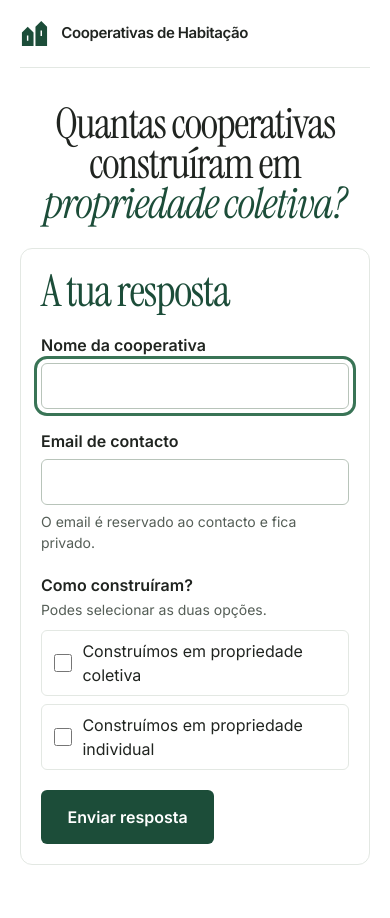
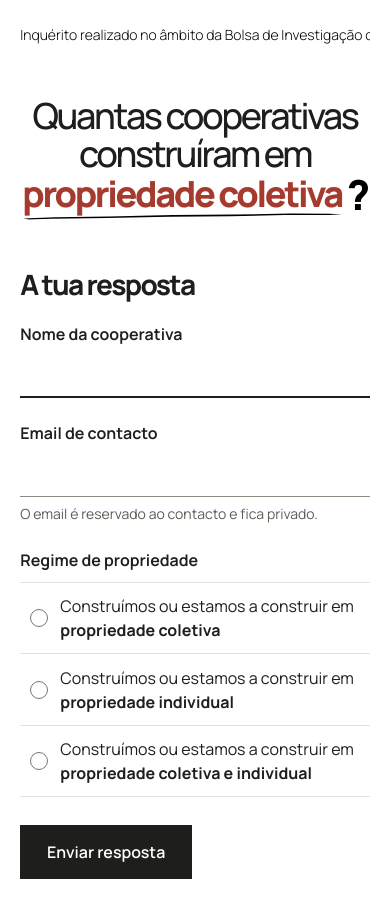
Before and after one commit to martamirandaviana/cooperativas-habitacao-inquerito, a website: page public/index.html in a window 390 px wide. Both pictures are taken after a click on the button "Responder". Drawn offline with Linux system fonts and the light colour scheme.

Commit message:
Refinar a apresentação do inquérito e do gráfico

```diff
--- a/licenses/instrument-serif-OFL.txt
+++ /dev/null
@@ -1,93 +0,0 @@
-Copyright 2022 The Instrument Serif Project Authors (https://github.com/Instrument/instrument-serif) InstrumentSerif-Italic.ttf: Copyright 2022 The Instrument Serif Project Authors (https://github.com/Instrument/instrument-serif)
-
-This Font Software is licensed under the SIL Open Font License, Version 1.1.
-This license is copied below, and is also available with a FAQ at:
-http://scripts.sil.org/OFL
-
-
------------------------------------------------------------
-SIL OPEN FONT LICENSE Version 1.1 - 26 February 2007
------------------------------------------------------------
-
-PREAMBLE
-The goals of the Open Font License (OFL) are to stimulate worldwide
-development of collaborative font projects, to support the font creation
-efforts of academic and linguistic communities, and to provide a free and
-open framework in which fonts may be shared and improved in partnership
-with others.
-
-The OFL allows the licensed fonts to be used, studied, modified and
-redistributed freely as long as they are not sold by themselves. The
-fonts, including any derivative works, can be bundled, embedded,
-redistributed and/or sold with any software provided that any reserved
-names are not used by derivative works. The fonts and derivatives,
-however, cannot be released under any other type of license. The
-requirement for fonts to remain under this license does not apply
-to any document created using the fonts or their derivatives.
-
-DEFINITIONS
-"Font Software" refers to the set of files released by the Copyright
-Holder(s) under this license and clearly marked as such. This may
-include source files, build scripts and documentation.
-
-"Reserved Font Name" refers to any names specified as such after the
-copyright statement(s).
-
-"Original Version" refers to the collection of Font Software components as
-distributed by the Copyright Holder(s).
-
-"Modified Version" refers to any derivative made by adding to, deleting,
-or substituting -- in part or in whole -- any of the components of the
-Original Version, by changing formats or by porting the Font Software to a
-new environment.
-
-"Author" refers to any designer, engineer, programmer, technical
-writer or other person who contributed to the Font Software.
-
-PERMISSION & CONDITIONS
-Permission is hereby granted, free of charge, to any person obtaining
-a copy of the Font Software, to use, study, copy, merge, embed, modify,
-redistribute, and sell modified and unmodified copies of the Font
-Software, subject to the following conditions:
-
-1) Neither the Font Software nor any of its individual components,
-in Original or Modified Versions, may be sold by itself.
-
-2) Original or Modified Versions of the Font Software may be bundled,
-redistributed and/or sold with any software, provided that each copy
-contains the above copyright notice and this license. These can be
-included either as stand-alone text files, human-readable headers or
-in the appropriate machine-readable metadata fields within text or
-binary files as long as those fields can be easily viewed by the user.
-
-3) No Modified Version of the Font Software may use the Reserved Font
-Name(s) unless explicit written permission is granted by the corresponding
-Copyright Holder. This restriction only applies to the primary font name as
-presented to the users.
-
-4) The name(s) of the Copyright Holder(s) or the Author(s) of the Font
-Software shall not be used to promote, endorse or advertise any
-Modified Version, except to acknowledge the contribution(s) of the
-Copyright Holder(s) and the Author(s) or with their explicit written
-permission.
-
-5) The Font Software, modified or unmodified, in part or in whole,
-must be distributed entirely under this license, and must not be
-distributed under any other license. The requirement for fonts to
-remain under this license does not apply to any document created
-using the Font Software.
-
-TERMINATION
-This license becomes null and void if any of the above conditions are
-not met.
-
-DISCLAIMER
-THE FONT SOFTWARE IS PROVIDED "AS IS", WITHOUT WARRANTY OF ANY KIND,
-EXPRESS OR IMPLIED, INCLUDING BUT NOT LIMITED TO ANY WARRANTIES OF
-MERCHANTABILITY, FITNESS FOR A PARTICULAR PURPOSE AND NONINFRINGEMENT
-OF COPYRIGHT, PATENT, TRADEMARK, OR OTHER RIGHT. IN NO EVENT SHALL THE
-COPYRIGHT HOLDER BE LIABLE FOR ANY CLAIM, DAMAGES OR OTHER LIABILITY,
-INCLUDING ANY GENERAL, SPECIAL, INDIRECT, INCIDENTAL, OR CONSEQUENTIAL
-DAMAGES, WHETHER IN AN ACTION OF CONTRACT, TORT OR OTHERWISE, ARISING
-FROM, OUT OF THE USE OR INABILITY TO USE THE FONT SOFTWARE OR FROM
-OTHER DEALINGS IN THE FONT SOFTWARE.
--- a/licenses/inter-OFL.txt
+++ b/licenses/manrope-OFL.txt
@@ -1,4 +1,4 @@
-Copyright 2016 The Inter Project Authors (https://github.com/rsms/inter) Inter-Italic[opsz,wght].ttf: Copyright 2016 The Inter Project Authors (https://github.com/rsms/inter)
+Copyright 2019 The Manrope Project Authors (https://github.com/sharanda/manrope)
 
 This Font Software is licensed under the SIL Open Font License, Version 1.1.
 This license is copied below, and is also available with a FAQ at:
--- a/public/index.html
+++ b/public/index.html
@@ -7,21 +7,19 @@
   <meta name="theme-color" content="#ffffff">
   <title>Cooperativas de Habitação</title>
   <link rel="icon" href="icon.svg" type="image/svg+xml">
-  <link rel="preload" href="fonts/instrument-serif-regular.woff2" as="font" type="font/woff2" crossorigin>
-  <link rel="preload" href="fonts/instrument-serif-italic.woff2" as="font" type="font/woff2" crossorigin>
+  <link rel="preload" href="fonts/manrope.woff2" as="font" type="font/woff2" crossorigin>
   <link rel="stylesheet" href="styles.css">
   <script type="module" src="survey.js"></script>
 </head>
 <body>
   <header class="masthead">
     <div class="masthead-inner">
-      <img src="icon.svg" width="29" height="29" alt="">
-      <span>Cooperativas de Habitação</span>
+      <p>Inquérito realizado no âmbito da Bolsa de Investigação da FCT sobre Cooperativas de Habitação Acessível</p>
     </div>
   </header>
 
   <main class="survey">
-    <h1 aria-label="Quantas cooperativas construíram em propriedade coletiva?">Quantas cooperativas<br class="desktop-break"> construíram em<br class="desktop-break"> <em>propriedade coletiva?</em></h1>
+    <h1 aria-label="Quantas cooperativas construíram em propriedade coletiva?">Quantas cooperativas<br class="desktop-break"> construíram em<br class="desktop-break"> <span class="question-mark"><strong>propriedade coletiva</strong><b>?</b></span></h1>
 
     <div id="intro" class="intro">
       <button id="respond" class="button" type="button" aria-controls="response-panel" hidden disabled>Responder</button>
@@ -41,16 +39,19 @@
             <input id="email" name="email" type="email" autocomplete="email" maxlength="254" required aria-describedby="privacy">
             <p id="privacy" class="hint">O email é reservado ao contacto e fica privado.</p>
           </div>
-          <fieldset class="options" aria-describedby="options-hint">
-            <legend>Como construíram?</legend>
-            <p id="options-hint" class="hint">Podes selecionar as duas opções.</p>
+          <fieldset class="options">
+            <legend>Regime de propriedade</legend>
             <label class="option">
-              <input type="checkbox" name="collective">
-              <span>Construímos em propriedade coletiva</span>
+              <input type="radio" name="property" value="collective" required>
+              <span>Construímos ou estamos a construir em <strong>propriedade coletiva</strong></span>
             </label>
             <label class="option">
-              <input type="checkbox" name="individual">
-              <span>Construímos em propriedade individual</span>
+              <input type="radio" name="property" value="individual">
+              <span>Construímos ou estamos a construir em <strong>propriedade individual</strong></span>
+            </label>
+            <label class="option">
+              <input type="radio" name="property" value="both">
+              <span>Construímos ou estamos a construir em <strong>propriedade coletiva e individual</strong></span>
             </label>
           </fieldset>
           <button id="submit-response" class="button" type="submit">Enviar resposta</button>
@@ -63,19 +64,21 @@
       <h2 id="results-heading" tabindex="-1">Resultados</h2>
       <p class="results-status">A tua resposta foi registada.</p>
       <div class="chart" role="group" aria-label="Respostas por tipo de propriedade">
-        <div class="chart-row">
-          <div class="chart-caption">
-            <span>Propriedade coletiva</span>
-            <strong id="collective-count"></strong>
+        <div class="chart-series" role="group" aria-labelledby="collective-label">
+          <div class="chart-column">
+            <div id="collective-bar" class="bar bar-collective">
+              <strong id="collective-count" class="chart-count"></strong>
+            </div>
           </div>
-          <div class="track" aria-hidden="true"><div id="collective-bar" class="bar bar-collective"></div></div>
+          <strong id="collective-label" class="chart-caption collective-emphasis">Propriedade coletiva</strong>
         </div>
-        <div class="chart-row">
-          <div class="chart-caption">
-            <span>Propriedade individual</span>
-            <strong id="individual-count"></strong>
+        <div class="chart-series" role="group" aria-labelledby="individual-label">
+          <div class="chart-column">
+            <div id="individual-bar" class="bar bar-individual">
+              <strong id="individual-count" class="chart-count"></strong>
+            </div>
           </div>
-          <div class="track" aria-hidden="true"><div id="individual-bar" class="bar bar-individual"></div></div>
+          <strong id="individual-label" class="chart-caption">Propriedade individual</strong>
         </div>
       </div>
       <p id="results-summary" class="summary" role="status"></p>
--- a/public/styles.css
+++ b/public/styles.css
@@ -1,36 +1,21 @@
 @font-face {
-  font-family: "Instrument Serif";
-  src: url("fonts/instrument-serif-regular.woff2") format("woff2");
-  font-weight: 400;
-  font-display: swap;
-}
-
-@font-face {
-  font-family: "Instrument Serif";
-  src: url("fonts/instrument-serif-italic.woff2") format("woff2");
-  font-weight: 400;
-  font-style: italic;
-  font-display: swap;
-}
-
-@font-face {
-  font-family: Inter;
-  src: url("fonts/inter.woff2") format("woff2");
-  font-weight: 100 900;
+  font-family: Manrope;
+  src: url("fonts/manrope.woff2") format("woff2");
+  font-weight: 200 800;
   font-display: swap;
 }
 
 :root {
   color-scheme: light;
-  --ink: #202420;
-  --green: #1c4d39;
-  --green-hover: #123c2b;
-  --muted: #555e57;
-  --line: #e3e8e3;
-  --border: #b8c4ba;
-  --wash: #f2f6f2;
-  --serif: "Instrument Serif", "Times New Roman", serif;
-  font-family: Inter, system-ui, sans-serif;
+  --ink: #1e1e1c;
+  --button-hover: #3c3c37;
+  --muted: #5d5d57;
+  --line: #e2e2dc;
+  --border: #8b8b82;
+  --wash: #f4f4ef;
+  --red: #a53b2e;
+  --gutter: clamp(1.25rem, 5.2vw, 5rem);
+  font-family: Manrope, system-ui, sans-serif;
   color: var(--ink);
   background: #fff;
 }
@@ -48,50 +33,99 @@ body {
 button, input { font: inherit; }
 
 :where(button, input, [tabindex]):focus-visible {
-  outline: 3px solid #397456;
+  outline: 2px solid var(--red);
   outline-offset: 4px;
 }
 
 .masthead {
-  padding-inline: clamp(1.25rem, 5.2vw, 5rem);
+  padding-inline: var(--gutter);
 }
 
 .masthead-inner {
   display: flex;
-  align-items: center;
-  gap: .75rem;
-  min-height: 5.375rem;
+  padding-block-start: 1.875rem;
   margin-inline: auto;
   max-width: 95rem;
-  border-bottom: 1px solid var(--line);
-  font-size: .9375rem;
-  font-weight: 600;
-  letter-spacing: -.025em;
+  color: #000;
+  font-size: .875rem;
+  font-weight: 300;
+}
+
+.masthead-inner p {
+  min-inline-size: 0;
+  margin: 0;
+  overflow-x: auto;
+  scrollbar-width: none;
+  white-space: nowrap;
 }
 
 .survey {
-  width: min(100% - 2.5rem, 58rem);
+  --section-space: clamp(3.25rem, 6vh, 5rem);
+  width: min(100% - var(--gutter) * 2, 95rem);
   margin: 0 auto;
-  padding: clamp(4.25rem, 10vh, 8rem) 0 5.5rem;
-  text-align: center;
+  padding-block: var(--section-space) 5.5rem;
 }
 
 h1, h2 {
   margin: 0;
-  font-family: var(--serif);
-  font-weight: 400;
-  letter-spacing: -.03em;
 }
 
 h1 {
-  font-size: clamp(4.25rem, 8.5vw, 7.5rem);
-  line-height: .92;
-  text-wrap: balance;
+  font-size: clamp(3.1rem, 6.8vw, 7.25rem);
+  font-weight: 520;
+  letter-spacing: -.07em;
+  line-height: 1.06;
+  text-align: center;
 }
 
-h1 em { color: var(--green); }
+.question-mark {
+  position: relative;
+  display: inline-block;
+  max-inline-size: 100%;
+  padding-block-end: .13em;
+}
 
-.intro { margin-top: 2.5rem; }
+.question-mark strong {
+  color: var(--red);
+  font-weight: 800;
+}
+
+.question-mark b {
+  position: relative;
+  inset-block-start: .075em;
+  margin-inline-start: .12em;
+  color: #000;
+  font-weight: 800;
+  font-size: 1.15em;
+  line-height: .9;
+}
+
+.question-mark::after {
+  position: absolute;
+  inset-inline: .025em .71em;
+  inset-block-end: .005em;
+  block-size: .115em;
+  background: #000;
+  clip-path: polygon(0 57%, 10% 37%, 27% 36%, 47% 23%, 66% 29%, 84% 24%, 96% 42%, 100% 58%, 96% 69%, 82% 59%, 65% 71%, 46% 64%, 26% 75%, 9% 72%, 2% 82%);
+  content: "";
+  pointer-events: none;
+  transform: rotate(-.75deg);
+}
+
+.collective-emphasis {
+  text-decoration-thickness: .055em;
+  text-underline-offset: .13em;
+  transition: color .18s ease;
+}
+
+@media (hover: hover) {
+  .collective-emphasis:hover {
+    color: var(--red);
+    text-decoration-line: underline;
+  }
+}
+
+.intro { margin-top: 2.5rem; text-align: center; }
 
 .intro.is-ready {
   animation: show-action .65s .2s both ease-out;
@@ -110,8 +144,7 @@ h1 em { color: var(--green); }
   justify-content: center;
   padding: .7rem 1.6rem;
   border: 1px solid transparent;
-  border-radius: .375rem;
-  background: var(--green);
+  background: var(--ink);
   color: #fff;
   font-size: 1rem;
   font-weight: 600;
@@ -119,36 +152,35 @@ h1 em { color: var(--green); }
   transition: background-color .2s ease;
 }
 
-.button:hover:not(:disabled) { background: var(--green-hover); }
+.button:hover:not(:disabled) { background: var(--button-hover); }
 .button:disabled { cursor: wait; opacity: .78; }
 
 .survey:has(.panel:not([hidden])) {
-  padding-top: 3.25rem;
+  display: grid;
+  grid-template-columns: minmax(0, 1fr);
+  justify-items: center;
+  gap: var(--section-space);
 }
 
 .survey:has(.panel:not([hidden])) h1 {
-  max-width: 47rem;
-  margin-inline: auto;
-  font-size: clamp(3rem, 6vw, 5.25rem);
+  max-inline-size: min(100%, 20ch);
+  font-size: clamp(2.7rem, 4.6vw, 5.3rem);
+  overflow-wrap: break-word;
+  text-wrap: balance;
 }
 
 .survey:has(.panel:not([hidden])) .desktop-break { display: none; }
 
 .panel {
-  max-width: 36rem;
-  margin: 2rem auto 0;
-  padding: 1.75rem 2rem 2rem;
-  border: 1px solid var(--line);
-  border-radius: .75rem;
-  text-align: left;
-  background: #fff;
+  width: min(100%, 36rem);
 }
 
 h2 {
-  margin-bottom: 1.25rem;
-  color: var(--green);
-  font-size: 2.75rem;
-  line-height: 1;
+  margin-bottom: 1.4rem;
+  font-size: clamp(1.75rem, 3vw, 2.35rem);
+  font-weight: 750;
+  letter-spacing: -.06em;
+  line-height: 1.05;
 }
 
 .fields, .options {
@@ -158,18 +190,26 @@ h2 {
   border: 0;
 }
 
-.field, .options { margin-bottom: 1.25rem; }
-.field label, .options legend { display: block; font-weight: 600; padding: 0; }
+.field { margin-bottom: 1.45rem; }
+.options { margin: 1.5rem 0 1.75rem; }
+.field label, .options legend { display: block; font-weight: 650; padding: 0; }
 
 .field input {
   width: 100%;
-  min-height: 2.875rem;
-  margin-top: .4rem;
-  padding: .55rem .75rem;
-  border: 1px solid var(--border);
-  border-radius: .375rem;
-  background: #fff;
+  min-height: 3rem;
+  margin-top: .25rem;
+  padding: .55rem 0 .4rem;
+  border: 0;
+  border-block-end: 1px solid var(--border);
+  border-radius: 0;
+  background: transparent;
   color: var(--ink);
+}
+
+.field input:focus {
+  border-block-end-width: 2px;
+  border-block-end-color: var(--ink);
+  outline: none;
 }
 
 .hint {
@@ -178,28 +218,29 @@ h2 {
   font-size: .875rem;
 }
 
-.options .hint { margin: .125rem 0 .625rem; }
+.options legend { margin-bottom: .625rem; }
 
 .option {
   display: flex;
   align-items: center;
-  gap: .65rem;
-  min-height: 2.75rem;
-  padding: .5rem .75rem;
-  border: 1px solid var(--line);
-  border-radius: .375rem;
+  gap: .75rem;
+  min-height: 3.25rem;
+  padding: .7rem .625rem;
+  border-bottom: 1px solid var(--line);
   cursor: pointer;
 }
 
-.option + .option { margin-top: .45rem; }
-.option:has(:checked) { background: var(--wash); border-color: var(--border); }
+.option:first-of-type { border-top: 1px solid var(--line); }
+.option:hover { background: #fafaf7; }
+.option:has(:checked) { background: var(--wash); box-shadow: inset 2px 0 var(--ink); }
+.option strong { font-weight: 700; }
 
 .option input {
   flex: 0 0 1.125rem;
   width: 1.125rem;
   height: 1.125rem;
   margin: 0;
-  accent-color: var(--green);
+  accent-color: var(--ink);
 }
 
 .feedback {
@@ -209,59 +250,84 @@ h2 {
 }
 
 .results-status { margin: -.6rem 0 1.5rem; color: var(--muted); }
-.chart { display: grid; gap: 1.125rem; }
-
-.chart-caption {
-  display: flex;
-  align-items: baseline;
-  justify-content: space-between;
-  gap: .75rem;
-  margin-bottom: .375rem;
+.chart {
+  --plot-height: clamp(9rem, 25vh, 13rem);
+  --plot-top: 1.25rem;
+  position: relative;
+  display: grid;
+  grid-template-columns: repeat(2, minmax(0, 1fr));
+  column-gap: clamp(.75rem, 3vw, 2.25rem);
+  padding-top: var(--plot-top);
 }
 
-.chart-caption strong {
-  color: var(--green);
-  font-size: 1.125rem;
-  font-variant-numeric: tabular-nums;
+.chart::after {
+  position: absolute;
+  inset-inline: 0;
+  inset-block-start: calc(var(--plot-top) + var(--plot-height));
+  border-block-start: 1px solid var(--ink);
+  content: "";
+  pointer-events: none;
 }
 
-.track {
-  height: .75rem;
-  overflow: hidden;
-  border-radius: .375rem;
-  background: var(--wash);
+.chart-series {
+  display: grid;
+  grid-template-rows: var(--plot-height) auto;
+  text-align: center;
+}
+
+.chart-column {
+  display: flex;
+  align-items: flex-end;
+  justify-content: center;
 }
 
 .bar {
-  width: 0;
-  height: 100%;
-  border-radius: inherit;
-  transition: width .55s ease-out;
+  position: relative;
+  width: min(58%, 6.5rem);
+  height: 0;
+  transition: height .65s ease-out;
 }
 
-.bar-collective { background: var(--green); }
-.bar-individual { background: #689078; }
+.bar-collective { background: var(--red); }
+.bar-individual { background: #000; }
+
+.chart-count {
+  position: absolute;
+  bottom: 100%;
+  left: 50%;
+  padding-bottom: .2rem;
+  color: var(--ink);
+  font-size: 1.0625rem;
+  font-variant-numeric: tabular-nums;
+  transform: translateX(-50%);
+}
+
+.chart-caption {
+  align-self: start;
+  justify-self: center;
+  margin: .65rem .25rem 0;
+  font-size: .9375rem;
+  line-height: 1.3;
+}
+
 .summary { margin: 1.5rem 0 0; font-weight: 600; }
 
 @media (max-width: 40rem) {
-  .masthead-inner { min-height: 4.25rem; }
+  .masthead-inner { padding-block-start: 1.5rem; }
   .desktop-break { display: none; }
 
   .survey {
-    padding-top: clamp(4rem, 15vh, 7.5rem);
     padding-bottom: 3rem;
   }
 
   h1 {
-    font-size: clamp(3.4rem, 11vw, 5.5rem);
-    line-height: .94;
+    font-size: clamp(2.55rem, 9.6vw, 4.35rem);
+    letter-spacing: -.066em;
   }
 
   .intro { margin-top: 2rem; }
 
-  .survey:has(.panel:not([hidden])) { padding-top: 2.25rem; }
-  .survey:has(.panel:not([hidden])) h1 { font-size: clamp(2.65rem, 8.8vw, 3.75rem); }
-  .panel { margin-top: 1.5rem; padding: 1.25rem; }
+  .survey:has(.panel:not([hidden])) h1 { font-size: clamp(2.25rem, 8.8vw, 3.55rem); }
 }
 
 @media (prefers-reduced-motion: reduce) {
```
Also changed, not shown: public/survey.js (+16 -8 lines), public/fonts/instrument-serif-italic.woff2 (deleted), public/fonts/instrument-serif-regular.woff2 (deleted), public/fonts/inter.woff2 (deleted), public/fonts/manrope.woff2 (added).
